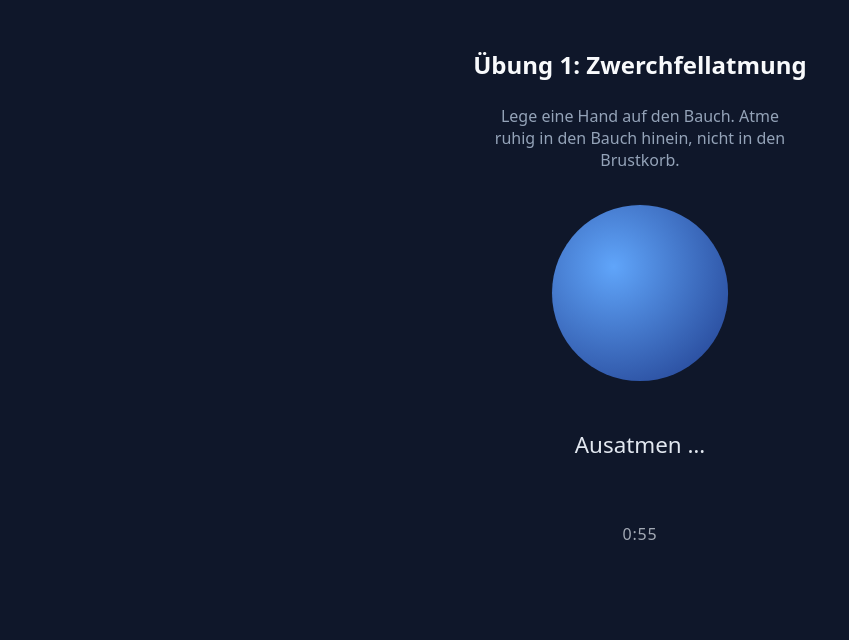
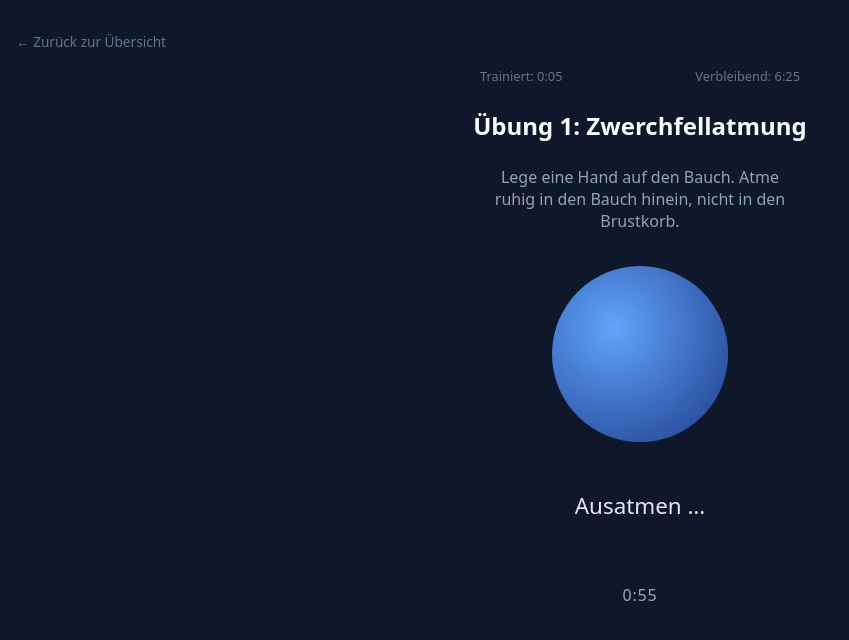
Before and after one commit to Trinsic82/beckenboden-relax, a SvelteKit app: page /uebung-1 in a window 1280 px wide. Shown: the top 640 px of the page, without its empty margins (0-849 px from the left). Built offline with nearby package versions, Linux system fonts and the light colour scheme.

Commit message:
Zurück-Link und Gesamt-Session-Counter ergänzt

```diff
--- /dev/null
+++ b/src/lib/BackLink.svelte
@@ -0,0 +1,11 @@
+<a href="/" class="back">← Zurück zur Übersicht</a>
+
+<style>
+  .back {
+    align-self: flex-start;
+    color: #64748b;
+    font-size: 0.85rem;
+    text-decoration: none;
+    margin-bottom: 1rem;
+  }
+</style>
--- /dev/null
+++ b/src/lib/SessionProgress.svelte
@@ -0,0 +1,43 @@
+<script lang="ts">
+  import { onMount, onDestroy } from 'svelte';
+  import { totalSessionSeconds, getSessionStart } from '$lib/session';
+
+  let { reset = false } = $props();
+
+  let elapsed = $state(0);
+  let interval: ReturnType<typeof setInterval>;
+
+  onMount(() => {
+    const start = getSessionStart(reset);
+    function tick() {
+      elapsed = Math.floor((Date.now() - start) / 1000);
+    }
+    tick();
+    interval = setInterval(tick, 1000);
+  });
+
+  onDestroy(() => clearInterval(interval));
+
+  const remaining = $derived(Math.max(totalSessionSeconds - elapsed, 0));
+  const elapsedM = $derived(Math.floor(elapsed / 60));
+  const elapsedS = $derived(elapsed % 60);
+  const remainingM = $derived(Math.floor(remaining / 60));
+  const remainingS = $derived(remaining % 60);
+</script>
+
+<div class="session-bar">
+  <span>Trainiert: {elapsedM}:{elapsedS.toString().padStart(2, '0')}</span>
+  <span>Verbleibend: {remainingM}:{remainingS.toString().padStart(2, '0')}</span>
+</div>
+
+<style>
+  .session-bar {
+    display: flex;
+    justify-content: space-between;
+    width: 100%;
+    max-width: 320px;
+    color: #64748b;
+    font-size: 0.8rem;
+    margin-bottom: 0.5rem;
+  }
+</style>
--- /dev/null
+++ b/src/lib/session.ts
@@ -0,0 +1,22 @@
+import { exercises } from './exercises';
+
+export const totalSessionSeconds = exercises.reduce((sum, e) => sum + e.durationSeconds, 0);
+
+const STORAGE_KEY = 'beckenboden-session-start';
+
+export function getSessionStart(reset = false): number {
+  if (typeof sessionStorage === 'undefined') return Date.now();
+
+  if (reset) {
+    const now = Date.now();
+    sessionStorage.setItem(STORAGE_KEY, String(now));
+    return now;
+  }
+
+  const stored = sessionStorage.getItem(STORAGE_KEY);
+  if (stored) return Number(stored);
+
+  const now = Date.now();
+  sessionStorage.setItem(STORAGE_KEY, String(now));
+  return now;
+}
--- a/src/routes/uebung-1/+page.svelte
+++ b/src/routes/uebung-1/+page.svelte
@@ -1,6 +1,8 @@
 <script lang="ts">
   import { onMount } from 'svelte';
   import BreathAnimation from '$lib/BreathAnimation.svelte';
+  import BackLink from '$lib/BackLink.svelte';
+  import SessionProgress from '$lib/SessionProgress.svelte';
   import { exercises } from '$lib/exercises';
   import { setupWakeLock } from '$lib/wakeLock';
   import { goto } from '$app/navigation';
@@ -15,6 +17,8 @@
 </script>
 
 <div class="page">
+  <BackLink />
+  <SessionProgress reset={true} />
   <h1>{exercise.title}</h1>
   <p class="desc">{exercise.description}</p>
   <BreathAnimation
--- a/src/routes/uebung-2/+page.svelte
+++ b/src/routes/uebung-2/+page.svelte
@@ -1,6 +1,8 @@
 <script lang="ts">
   import { onMount } from 'svelte';
   import SinkingDrop from '$lib/SinkingDrop.svelte';
+  import BackLink from '$lib/BackLink.svelte';
+  import SessionProgress from '$lib/SessionProgress.svelte';
   import { exercises } from '$lib/exercises';
   import { setupWakeLock } from '$lib/wakeLock';
   import { goto } from '$app/navigation';
@@ -15,6 +17,8 @@
 </script>
 
 <div class="page">
+  <BackLink />
+  <SessionProgress />
   <h1>{exercise.title}</h1>
   <p class="desc">{exercise.description}</p>
   <SinkingDrop
--- a/src/routes/uebung-3/+page.svelte
+++ b/src/routes/uebung-3/+page.svelte
@@ -1,6 +1,8 @@
 <script lang="ts">
   import { onMount } from 'svelte';
   import WaveBreath from '$lib/WaveBreath.svelte';
+  import BackLink from '$lib/BackLink.svelte';
+  import SessionProgress from '$lib/SessionProgress.svelte';
   import { exercises } from '$lib/exercises';
   import { setupWakeLock } from '$lib/wakeLock';
   import { goto } from '$app/navigation';
@@ -15,6 +17,8 @@
 </script>
 
 <div class="page">
+  <BackLink />
+  <SessionProgress />
   <h1>{exercise.title}</h1>
   <p class="desc">{exercise.description}</p>
   <WaveBreath
--- a/src/routes/uebung-4/+page.svelte
+++ b/src/routes/uebung-4/+page.svelte
@@ -1,6 +1,8 @@
 <script lang="ts">
   import { onMount } from 'svelte';
   import TensionMeter from '$lib/TensionMeter.svelte';
+  import BackLink from '$lib/BackLink.svelte';
+  import SessionProgress from '$lib/SessionProgress.svelte';
   import { exercises } from '$lib/exercises';
   import { setupWakeLock } from '$lib/wakeLock';
   import { goto } from '$app/navigation';
@@ -15,6 +17,8 @@
 </script>
 
 <div class="page">
+  <BackLink />
+  <SessionProgress />
   <h1>{exercise.title}</h1>
   <p class="desc">{exercise.description}</p>
   <TensionMeter
--- a/src/routes/uebung-5/+page.svelte
+++ b/src/routes/uebung-5/+page.svelte
@@ -1,6 +1,8 @@
 <script lang="ts">
   import { onMount } from 'svelte';
   import SquareBreath from '$lib/SquareBreath.svelte';
+  import BackLink from '$lib/BackLink.svelte';
+  import SessionProgress from '$lib/SessionProgress.svelte';
   import { exercises } from '$lib/exercises';
   import { setupWakeLock } from '$lib/wakeLock';
   import { goto } from '$app/navigation';
@@ -15,6 +17,8 @@
 </script>
 
 <div class="page">
+  <BackLink />
+  <SessionProgress />
   <h1>{exercise.title}</h1>
   <p class="desc">{exercise.description}</p>
   <SquareBreath
```
